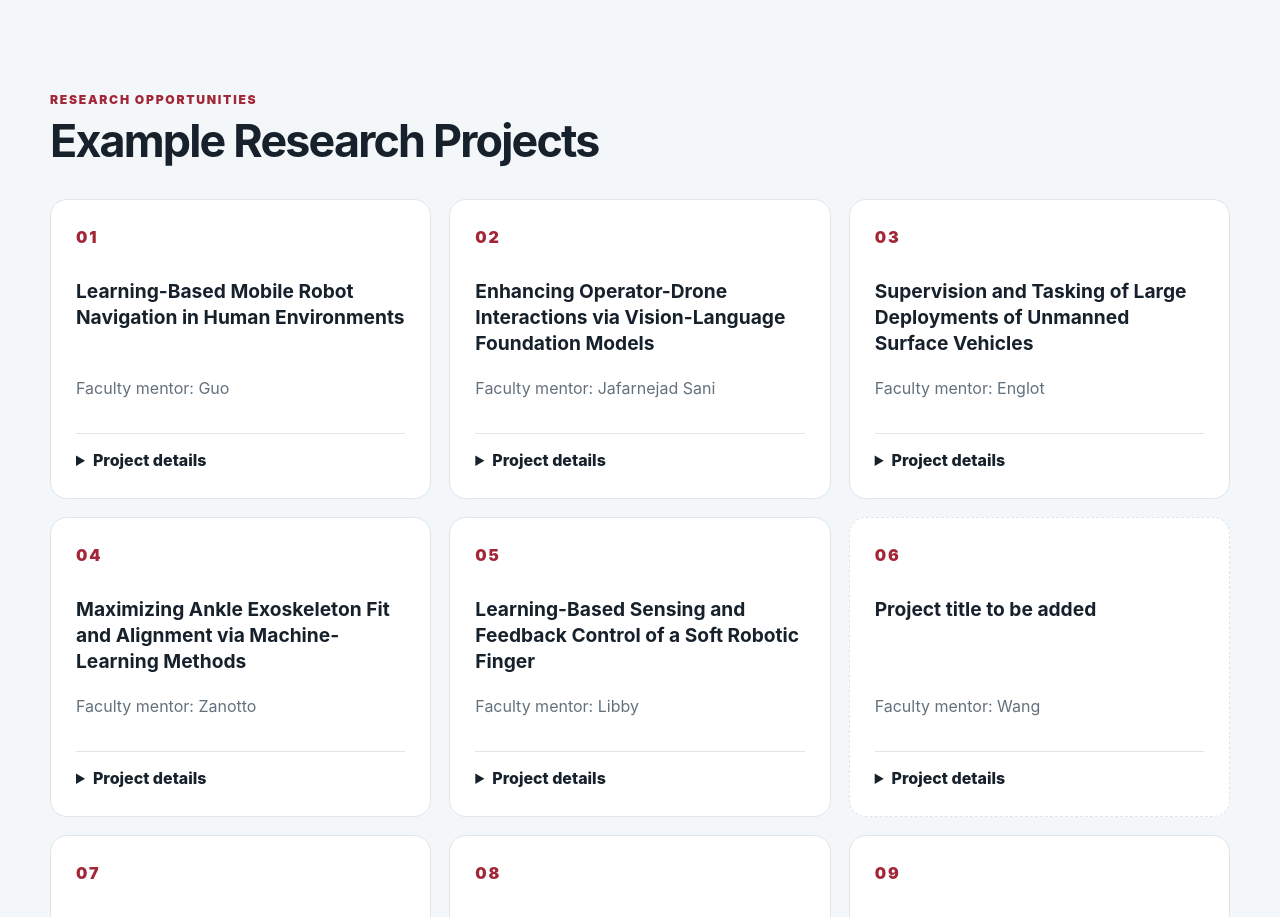
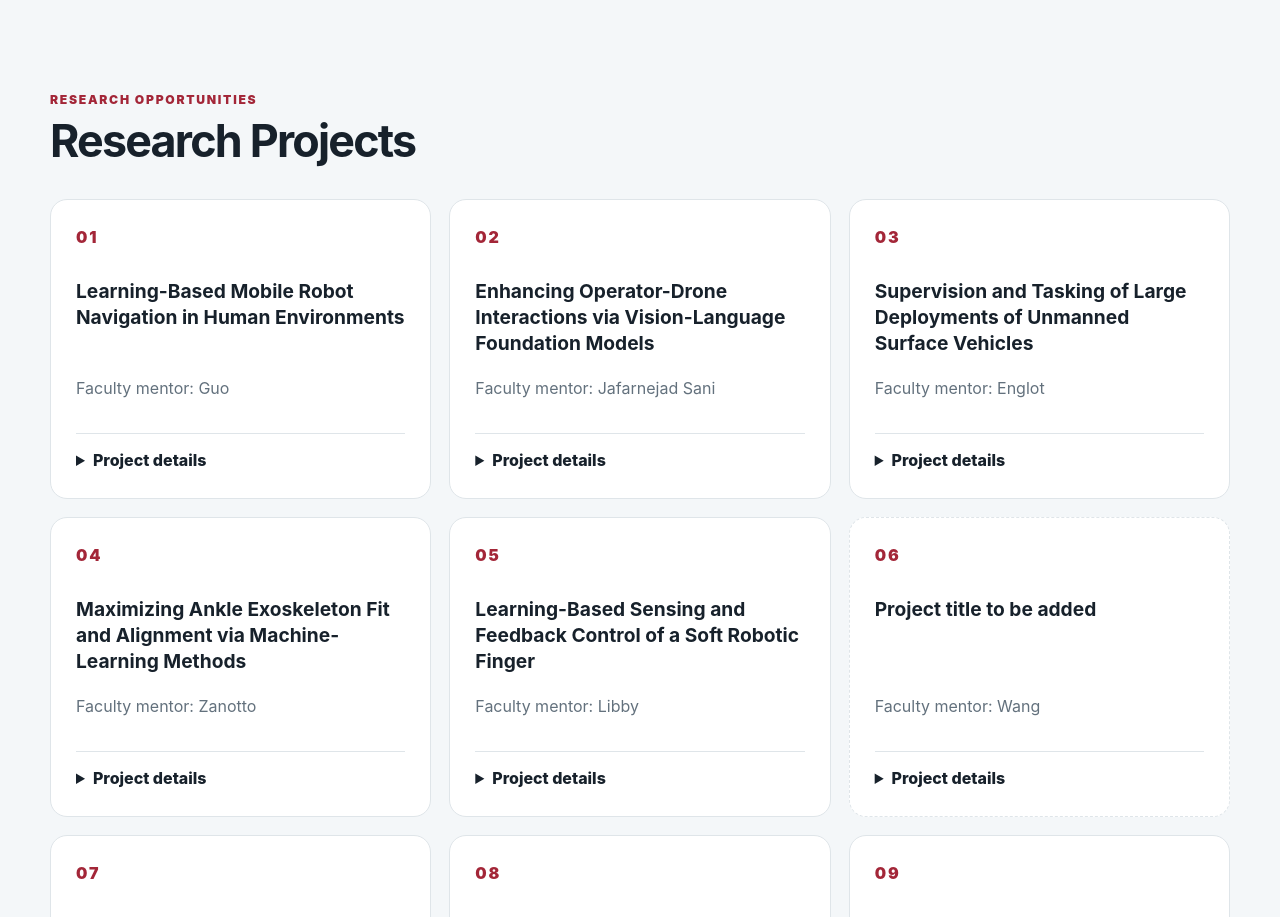
Before and after one commit to xinchihuang/xinchihuang.github.io, a plain HTML site: page index.html in a window 1280 px wide. Shown: the part 1037-1954 px from the top of the page. Drawn offline with Linux system fonts and the light colour scheme.

Commit message:
Update section heading for research projects

```diff
--- a/index.html
+++ b/index.html
@@ -28,7 +28,7 @@
     <section class="hero" id="top"><div class="container hero-grid"><div><div class="kicker">Summer research program</div><h1>Build the future of human-centered robotics.</h1><p class="lead">An undergraduate research experience spanning autonomy, perception, human–robot interaction, wearable systems, soft robotics, and intelligent control.</p><div class="buttons"><a class="btn btn-red" href="#projects">Explore projects</a><a class="btn btn-outline" href="#about">About the program</a></div><div class="stats"><div class="stat"><strong>9</strong><span>Example projects</span></div><div class="stat"><strong>8</strong><span>Research laboratories</span></div><div class="stat"><strong>1</strong><span>Collaborative REU community</span></div></div></div>
       <div class="slider" aria-label="Program photo gallery"><div class="slides"><figure class="slide"><img src="assets/images/SummerStudent-NYC.jpg" alt="REU students"></figure><figure class="slide"><img src="assets/images/Lab-Summer2026.jpg" alt="Students working in a robotics lab"></div><button class="arrow prev" aria-label="Previous slide">‹</button><button class="arrow next" aria-label="Next slide">›</button><div class="dots"></div></div>
     </div></section>
-    <section class="projects" id="projects"><div class="container"><div class="section-head"><div><div class="eyebrow">Research opportunities</div><h2>Example Research Projects</h2></div></div><div class="grid">
+    <section class="projects" id="projects"><div class="container"><div class="section-head"><div><div class="eyebrow">Research opportunities</div><h2>Research Projects</h2></div></div><div class="grid">
       <article class="card"><span class="num">01</span><h3>Learning-Based Mobile Robot Navigation in Human Environments</h3><p class="mentor">Faculty mentor: Guo</p><details><summary>Project details</summary><p>Add the project goals, methods, required skills, and student deliverables here.</p></details></article>
       <article class="card"><span class="num">02</span><h3>Enhancing Operator-Drone Interactions via Vision-Language Foundation Models</h3><p class="mentor">Faculty mentor: Jafarnejad Sani</p><details><summary>Project details</summary><p>Add the project goals, methods, required skills, and student deliverables here.</p></details></article>
       <article class="card"><span class="num">03</span><h3>Supervision and Tasking of Large Deployments of Unmanned Surface Vehicles</h3><p class="mentor">Faculty mentor: Englot</p><details><summary>Project details</summary><p>Add the project goals, methods, required skills, and student deliverables here.</p></details></article>
```
